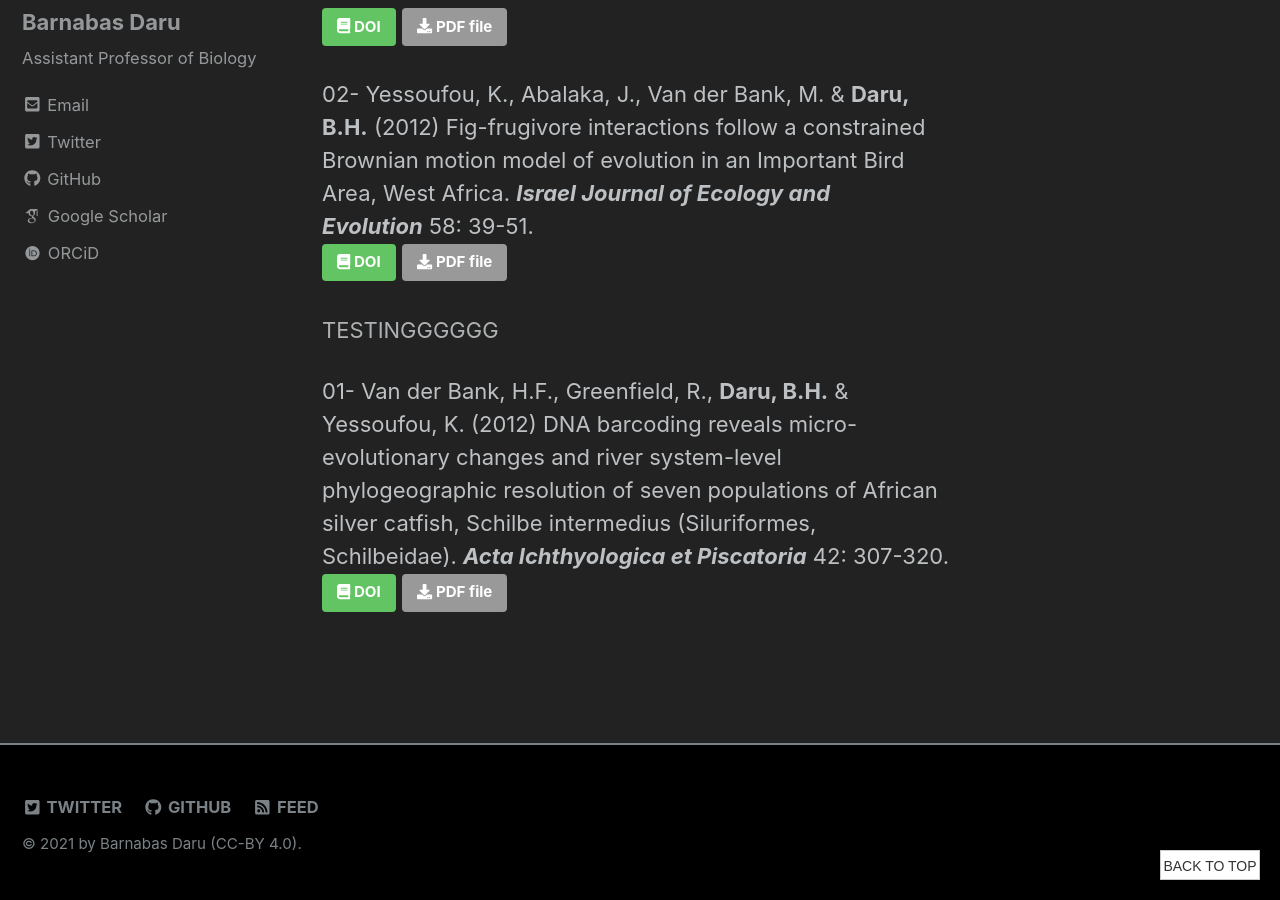
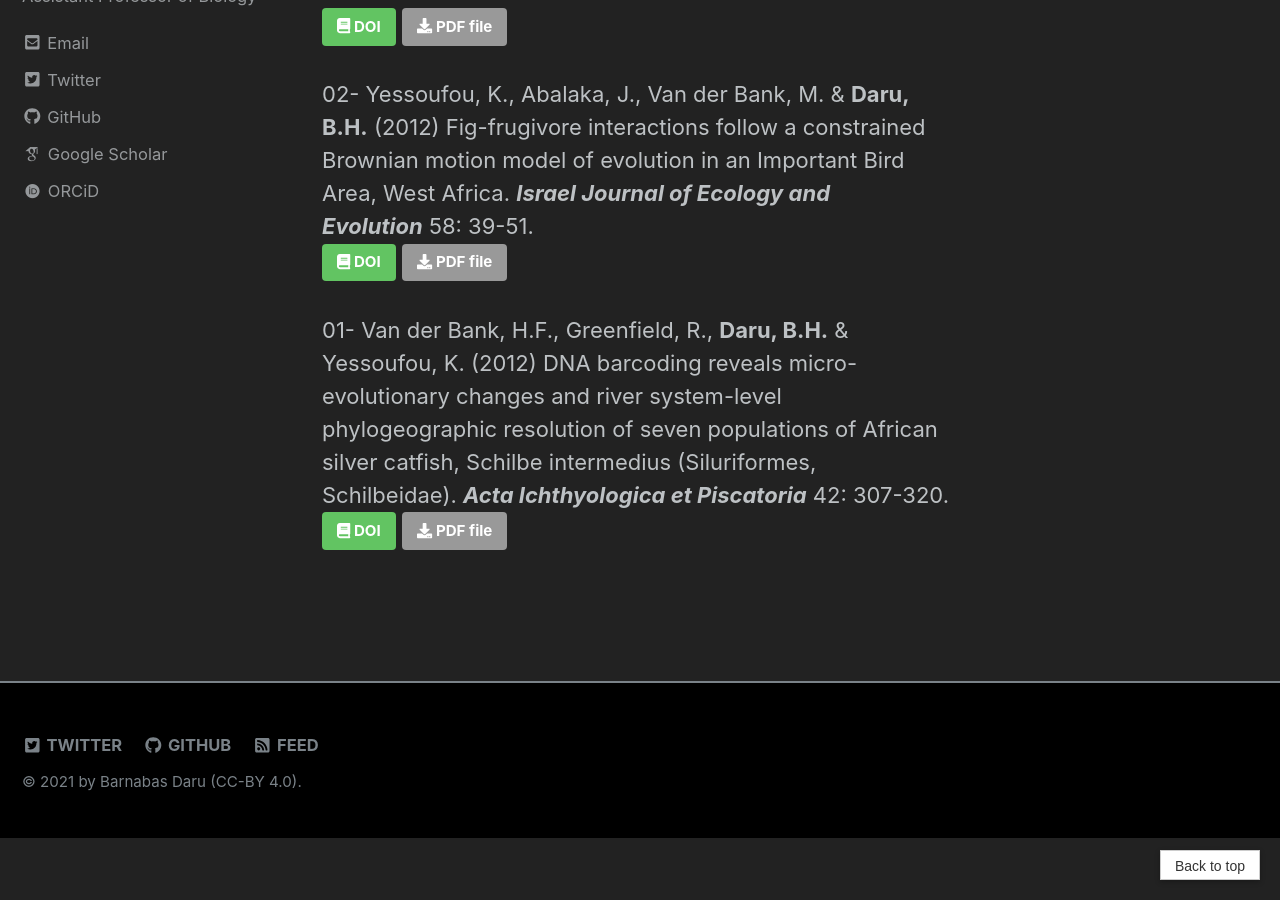
Before and after one commit to darunabas/darulab.github.io, a Jekyll site: the page built from _pages/publications.md, in a window 1280 px wide and 900 px high, scrolled down 9460 px. Built offline with Jekyll 4.4.1, drawn with Linux system fonts in a browser that asks for light colours; nearby versions of some CDN libraries; some web fonts are replaced.

Commit message:
Update publications.md

```diff
--- a/_pages/publications.md
+++ b/_pages/publications.md
@@ -193,8 +193,6 @@ tags: []
   [<i class="fa fa-book" aria-hidden="true"></i> DOI](https://doi.org/10.1560/IJEE.58.1.39){: .btn .btn--small .btn--success}{:target="_blank"}
   [<i class="fa fa-download" aria-hidden="true"></i> PDF file]({{ site.baseurl}}/docs/02_Yessoufou2012_IJEE.pdf){: .btn .btn--small .btn--primary}{:target="_blank"}
 
-  [TESTINGGGGGG]({{ site.baseurl}}/docs/2021-03-michonneau-cv.html){:target="_blank"}
-
 01- Van der Bank, H.F., Greenfield, R., **Daru, B.H.** & Yessoufou, K. (2012) DNA barcoding reveals micro-evolutionary changes and river system-level phylogeographic resolution of seven populations of African silver catfish, Schilbe intermedius (Siluriformes, Schilbeidae). **_Acta Ichthyologica et Piscatoria_** 42: 307-320.<br>
   [<i class="fa fa-book" aria-hidden="true"></i> DOI](http://dx.doi.org/10.3750/AIP2012.42.4.04){: .btn .btn--small .btn--success}{:target="_blank"}
   [<i class="fa fa-download" aria-hidden="true"></i> PDF file]({{ site.baseurl}}/docs/01_VanderBank2012.pdf){: .btn .btn--small .btn--primary}{:target="_blank"}
@@ -202,7 +200,7 @@ tags: []
 <script src="/assets/vanilla-back-to-top.min.js"></script>
 <script>addBackToTop({
   backgroundColor: '#fff',
-  innerHTML: 'BACK TO TOP',
+  innerHTML: 'Back to top',
   textColor: '#333'
 })</script>
 <style>
```
